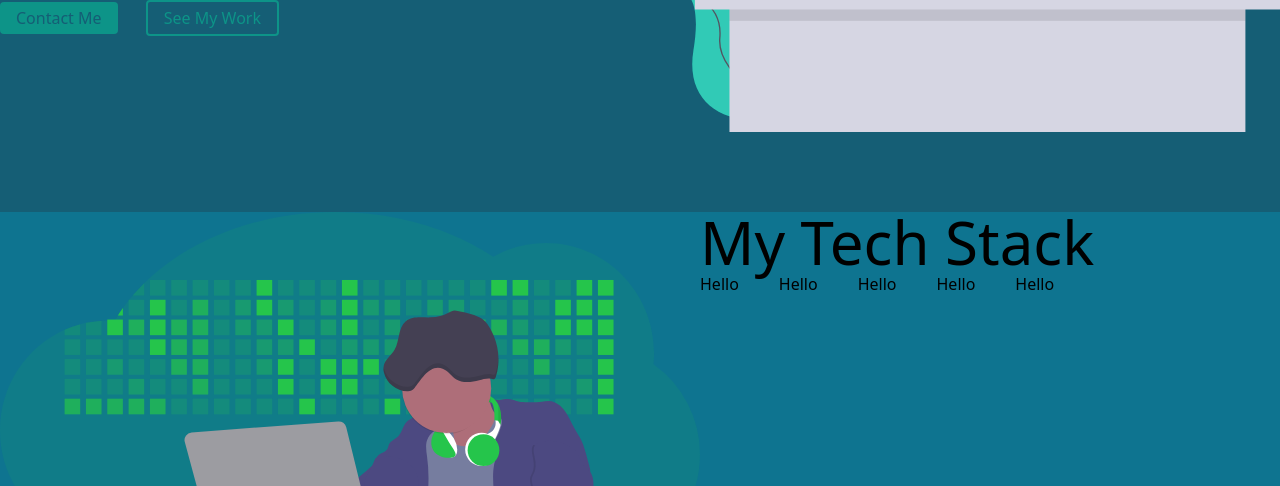
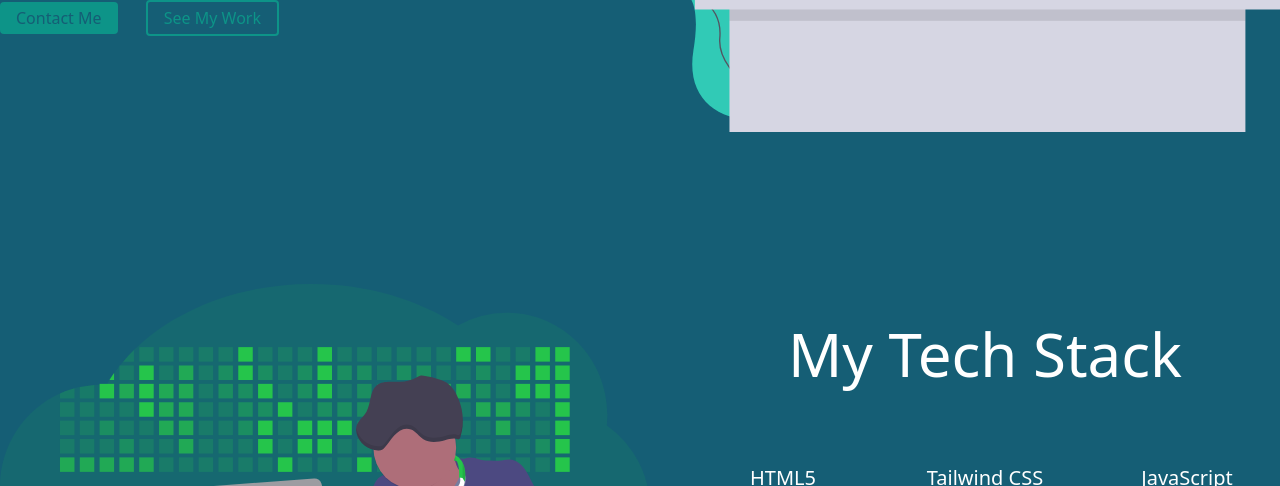
Before and after one commit to roryb18/PortfolioV1, a website: page dist/index.html in a window 1280 px wide. Shown: the part 528-1014 px from the top of the page. Drawn offline with Linux system fonts and the light colour scheme.

Commit message:
Finished Tech Stack section

```diff
--- a/dist/index.html
+++ b/dist/index.html
@@ -26,7 +26,7 @@
 
     <section id="hero">
         <div class="bg-cyan-800">
-            <div class="max-w-7xl mx-auto flex justify-between items-center pt-14 pb-20">
+            <div class="max-w-7xl mx-auto flex justify-between items-center pt-14 pb-28">
                 <div>
                     <div class="text-white pb-4">
                         <h1 class="text-5xl mb-2">Hello, I'm Rory Buchan</h1>
@@ -55,21 +55,30 @@
     </section>
 
     <section>
-        <div class="bg-cyan-700 h-screen">
+        <div class="bg-cyan-800 h-screen">
             <div class="max-w-7xl mx-auto flex">
-                <img src="/images/coder2.svg" alt="" width="700">
-                <div class="">
-                    <h2 class="text-6xl">My Tech Stack</h2>
-                    <div class="grid grid-cols-5">
-                        <div>Hello</div>
-                        <div>Hello</div>
-                        <div>Hello</div>
-                        <div>Hello</div>
-                        <div>Hello</div>
+                <img src="/images/coder2.svg" alt="" width="650" class="py-10 mr-10">
+                <div class="text-white">
+                    <h2 class="text-6xl py-20 text-center">My Tech Stack</h2>
+                    <div class="grid grid-cols-3 gap-x-4">
+                        <div class="text-center flex flex-col items-center">
+                            <h1 class="text-xl">HTML5</h1>
+                            <img src="/images/html.png" alt="" width="125" class="mt-2.5">
+                        </div>
+                        <div class="text-center flex flex-col items-center">
+                            <h1 class="text-xl">Tailwind CSS</h1>
+                            <img src="/images/tailwind.png" alt="" class="mt-5">
+                        </div>
+                        <div class="text-center flex flex-col items-center">
+                            <h1 class="text-xl">JavaScript</h1>
+                            <img src="/images/javascript.png" alt="" width="125">
+                        </div>
                     </div>
                 </div>
             </div>
         </div>
     </section>
+
+
 </body>
 </html>
```
Also changed, not shown: dist/output.css, images/html.png (added), images/javascript.png (added), images/tailwind.png (added).
